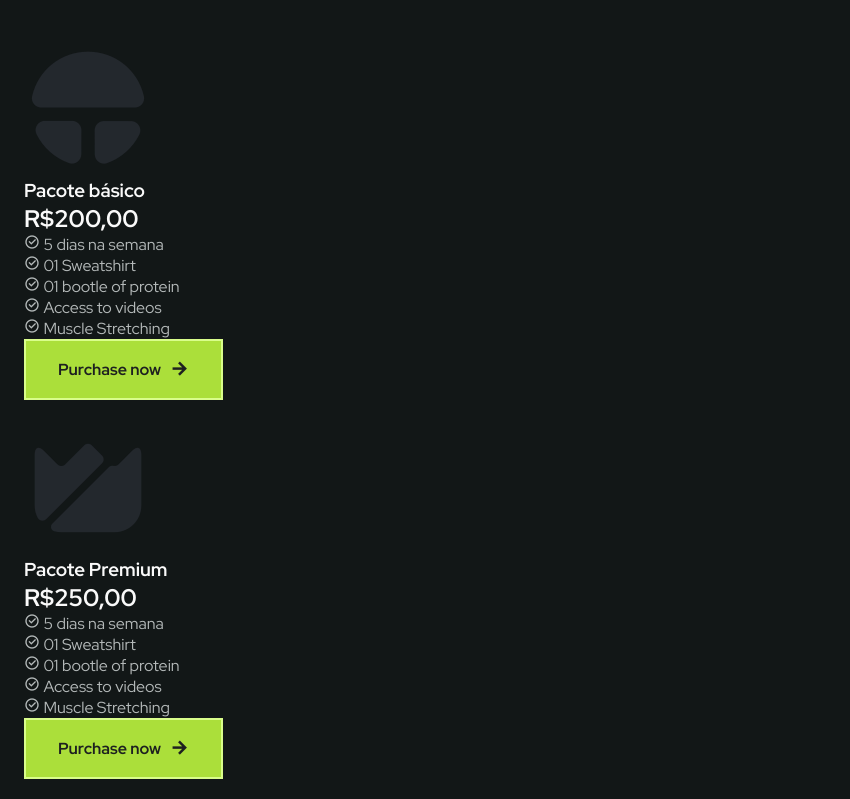
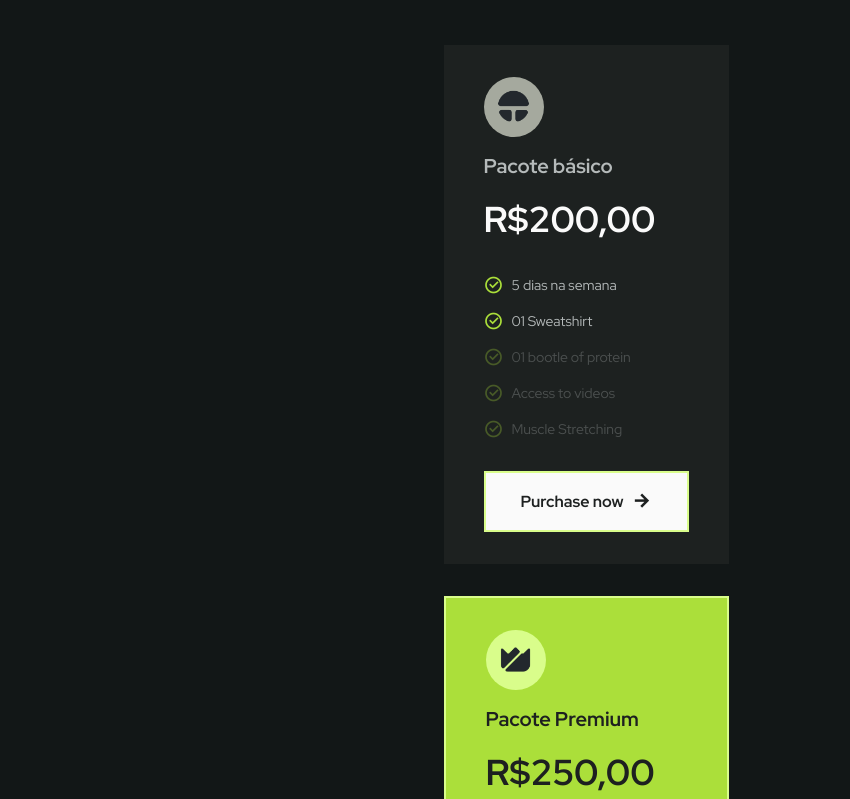
Before and after one commit to ArretadoLabs/academia-web-template, a plain HTML site: page index.html in a window 1280 px wide. Shown: the part 3892-4691 px from the top of the page, without its empty margins (0-850 px from the left). Drawn offline with nearby package versions, Linux system fonts and the light colour scheme.

Commit message:
code style of section pricing

```diff
--- a/assets/css/style.css
+++ b/assets/css/style.css
@@ -532,7 +532,93 @@ img {
 }
 
 /*=============== PRICING ===============*/
+.pricing__container {
+    grid-template-columns: 285px;
+    justify-content: center;
+    row-gap: 2rem;
+}
 
+.pricing__card,
+.pricing__shape,
+.pricing__list {
+    display: grid;
+}
+
+.pricing__card {
+    row-gap: 2rem;
+    background-color: hsla(79, 6%, 64%, .07);
+    padding: 2rem 2.5rem;
+}
+
+.pricing__img {
+    width: 35px;
+}
+
+.pricing__shape {
+    width: 60px;
+    height: 60px;
+    background-color: var(--first-color-gray);
+    border-radius: 50%;
+    place-items: center;
+    margin-bottom: 1rem;
+}
+
+.pricing__title {
+    font-size: var(--h3-font-size);
+    color: var(--text-color);
+    margin-bottom: 1rem;
+}
+
+.pricing__number {
+    font-size: var(--h1-font-size);
+}
+
+.pricing__list {
+    row-gap: 1rem;
+}
+
+.pricing__item {
+    display: flex;
+    column-gap: .5rem;
+    align-items: center;
+    font-size: var(--small-font-size);
+}
+
+.pricing__item i {
+    font-size: 1.25rem;
+    color: var(--first-color);
+}
+
+.pricing__item-opacity {
+    opacity: .3;
+}
+
+.pricing__button {
+    background-color: var(--title-color);
+}
+
+.pricing__button:hover {
+    background-color: var(--title-color);
+}
+
+.pricing__card-active {
+    background-color: var(--first-color);
+    border: 2px solid var(--first-color-light);
+}
+
+.pricing__card-active .pricing__shape {
+    background-color: var(--first-color-light);
+}
+
+.pricing__card-active .pricing__item i {
+    color: var(--title-color);
+}
+
+.pricing__card-active .pricing__title,
+.pricing__card-active .pricing__number,
+.pricing__card-active .pricing__item {
+    color: var(--title-color-black);
+}
 
 /*=============== CALCULATE ===============*/
 
```
